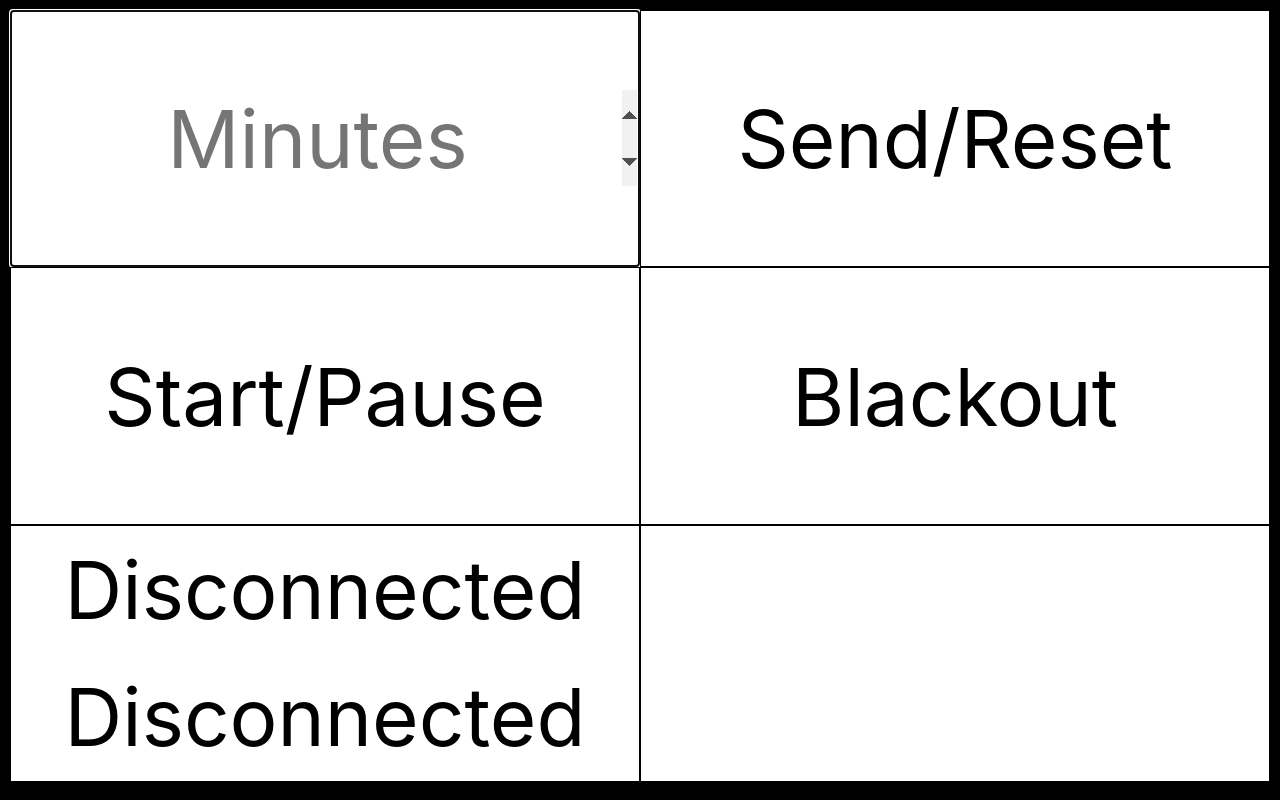
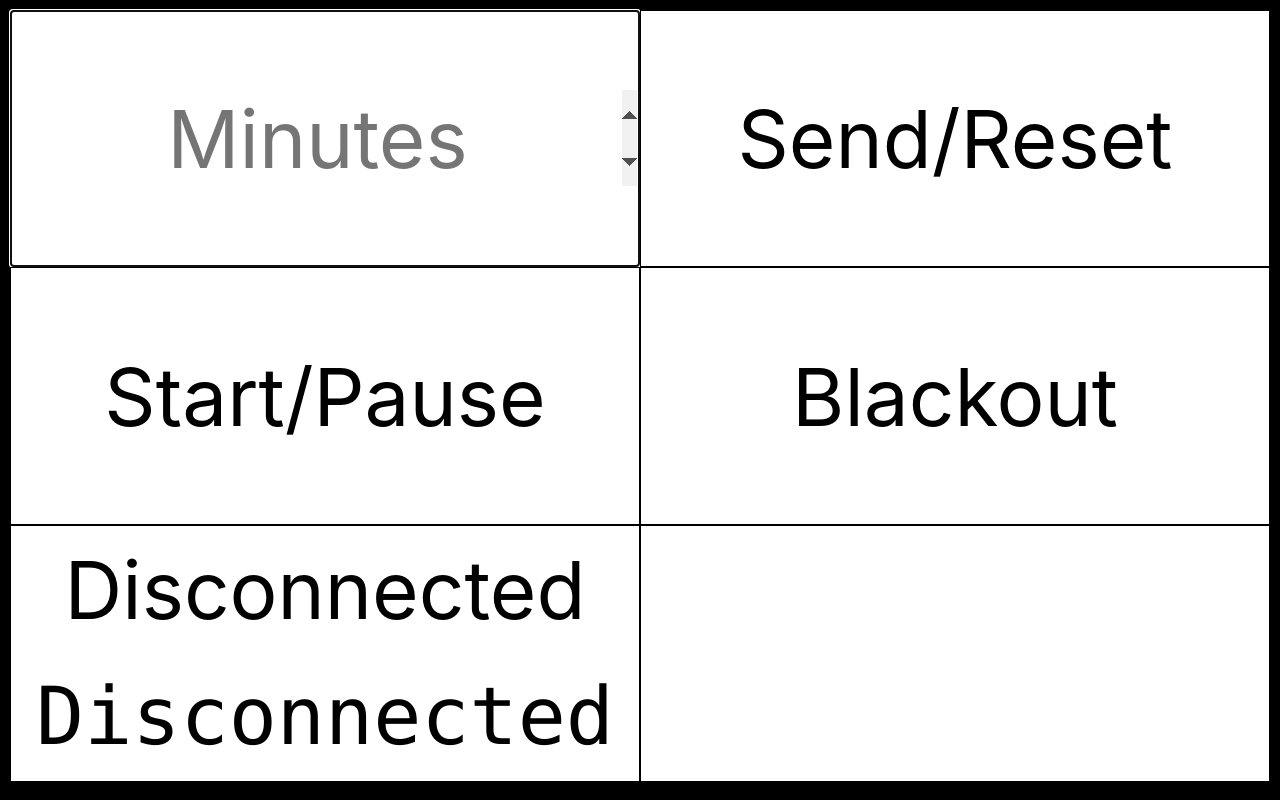
Before and after one commit to christovic/remote_countdown, a Flask app: page / in a window 1280 px wide. Run offline with Flask 3, Linux system fonts and the light colour scheme; some libraries are stand-ins or nearby versions.

Commit message:
monospace timer

```diff
--- a/templates/index.html
+++ b/templates/index.html
@@ -39,6 +39,9 @@
       width: 100%;
       height: 100%;
     }
+    .monospace {
+      font-family:'Lucida Console', monospace;
+    }
   </style>
 </head>
 <body>
@@ -49,9 +52,9 @@
         <button class="grid-item formatting" id="reset_timer">Blackout</button>
         <div style="" class="flex-test formatting grid-item">
           <div class="flex-test" id="running">Disconnected</div>
-          <div class="flex-test" id="time">Disconnected</div>
+          <div class="flex-test monospace" id="time">Disconnected</div>
         </div>
-        <a href="/client" class="grid-item formatting flex-test" id="remote_time"></a>
+        <a href="/client" class="grid-item monospace formatting flex-test" id="remote_time"></a>
       </div>
   <script src="{{ url_for('static', filename='js/app.js') }}"></script>
 
```
